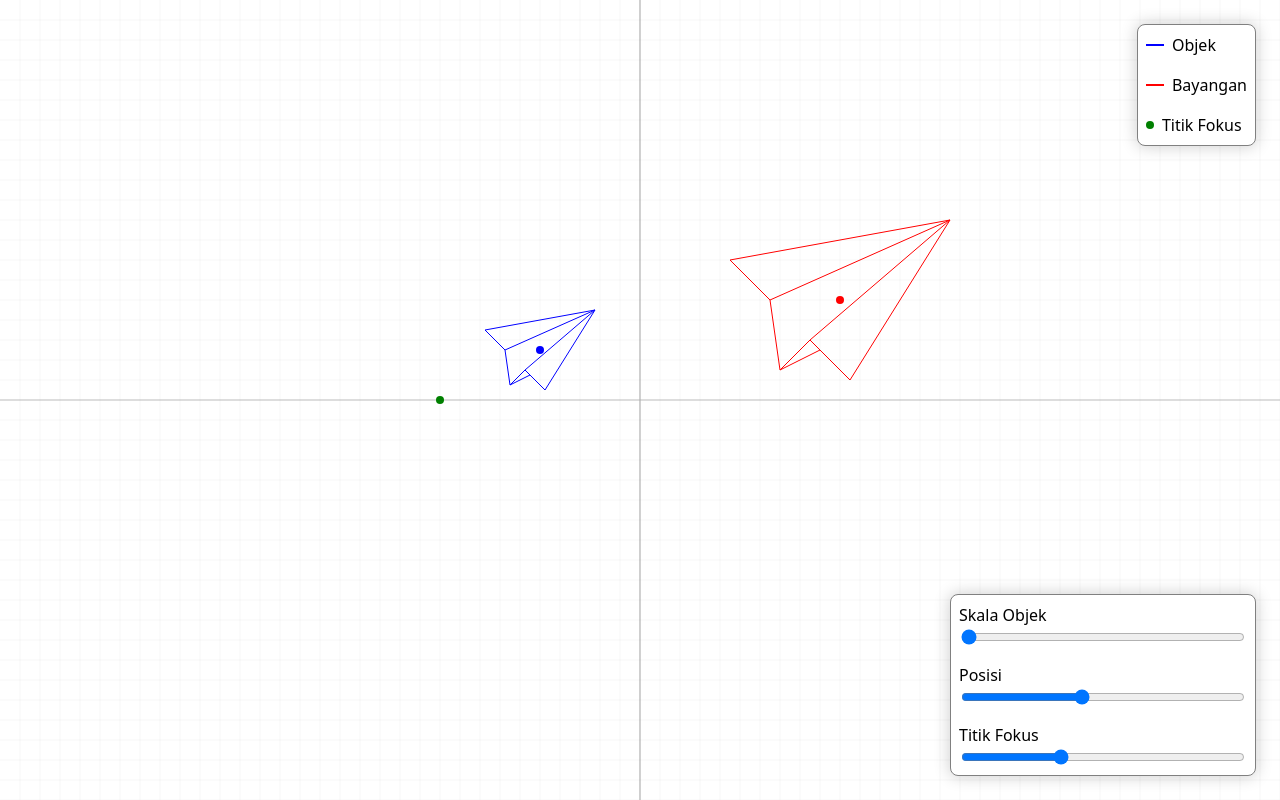
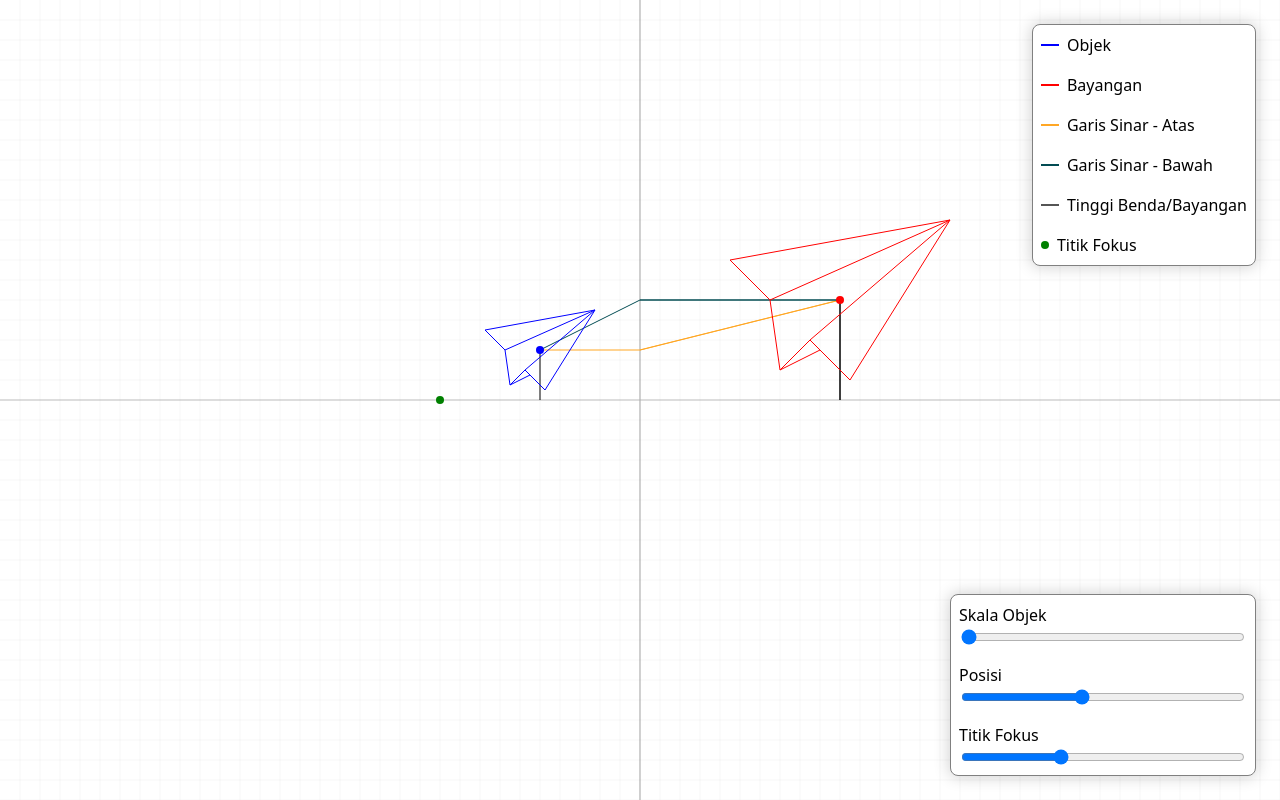
Before and after one commit to Lean-Six-Sigma-A3/Geometric-Optics, a website built with Vite: page index.html in a window 1280 px wide. Built offline with nearby package versions, Linux system fonts and the light colour scheme.

Commit message:
feat: light rays

```diff
--- a/index.html
+++ b/index.html
@@ -20,7 +20,18 @@
           <span class="line line__red"></span>
           <span>Bayangan</span>
         </div>
-
+        <div class="legend">
+          <span class="line line__yellow"></span>
+          <span>Garis Sinar - Atas</span>
+        </div>
+        <div class="legend">
+          <span class="line line__green"></span>
+          <span>Garis Sinar - Bawah</span>
+        </div>
+        <div class="legend">
+          <span class="line line__black"></span>
+          <span>Tinggi Benda/Bayangan</span>
+        </div>
         <div class="legend">
           <span class="dot dot__green"></span>
           <span>Titik Fokus</span>
--- a/src/components/canvas.ts
+++ b/src/components/canvas.ts
@@ -84,7 +84,7 @@ export class Canvas {
         this.pen.stroke()
     }
 
-    public drawLineGroup(lineGroup: LineGroup): void
+    public drawLineGroup(lineGroup: LineGroup, withCenterIndicator: boolean = false): void
     {
         // Mulai path untuk garis
         this.pen.beginPath()
@@ -107,10 +107,12 @@ export class Canvas {
         this.setPenColor(lineGroup.getColor())
         this.pen.stroke()
 
-        this.pen.beginPath()
-        this.pen.arc(lineGroup.getCenterX() + this.getXCenter(), lineGroup.getCenterY() + this.getYCenter(), 4, 0, 2 * Math.PI)
-        this.pen.closePath()
-        this.pen.fill()
+        if (withCenterIndicator) {
+            this.pen.beginPath()
+            this.pen.arc(lineGroup.getCenterX() + this.getXCenter(), lineGroup.getCenterY() + this.getYCenter(), 4, 0, 2 * Math.PI)
+            this.pen.closePath()
+            this.pen.fill()
+        }
     }
 
     public drawCircle(x: number, y: number, radius: number): void
--- a/src/components/mirror.ts
+++ b/src/components/mirror.ts
@@ -17,12 +17,14 @@ export interface MirrorControlElements {
 export class Mirror {
     private canvas: Canvas
     private object: LineGroup
+    private reflection: LineGroup
     private controlEl: MirrorControlElements
 
     public constructor(params: MirrorConstructorParameters)
     {
         this.canvas = params.canvas
         this.object = params.mirrorObject
+        this.reflection = this.object.clone()
         this.controlEl = params.controlEl
 
         this.prepareControlElements()
@@ -70,8 +72,9 @@ export class Mirror {
     private draw(): void
     {
         this.canvas.clearCanvas()
+        this.drawLightRays()
+        this.drawFocalPoint()
         this.drawObject()
-        this.drawFocalPoint()
         this.drawReflection()
     }
 
@@ -85,18 +88,18 @@ export class Mirror {
         this.object.setX(this.getObjectDistance())
 
         this.object.setColor("blue")
-        this.canvas.drawLineGroup(this.object)
+        this.canvas.drawLineGroup(this.object, true)
     }
 
     private drawReflection(): void
     {
-        const reflection = this.object.clone()
-        reflection.setX(this.getReflectionDistance())
-        reflection.setY(this.getReflectionHeight())
-        reflection.setScale(this.getMagnificationScale() * reflection.getScale())
-        reflection.setColor("red")
+        this.reflection = this.object.clone()
+        this.reflection.setX(this.getReflectionDistance())
+        this.reflection.setY(this.getReflectionHeight())
+        this.reflection.setScale(this.getMagnificationScale() * this.reflection.getScale())
+        this.reflection.setColor("red")
 
-        this.canvas.drawLineGroup(reflection)
+        this.canvas.drawLineGroup(this.reflection, true)
     }
 
     private drawFocalPoint(): void
@@ -105,6 +108,59 @@ export class Mirror {
         this.canvas.drawCircle(this.getFocalDistance(), 0, 4)
         this.canvas.resetPenColor()
     }
+
+    private drawLightRays(): void
+    {
+        const objectTopRays = [
+            [
+                this.getObjectDistance(),
+                this.getObjectHeight(),
+                0,
+                this.getObjectHeight(),
+            ],
+            [
+                0,
+                this.getObjectHeight(),
+                this.getReflectionDistance(),
+                this.getReflectionHeight(),
+            ],
+        ]
+
+        const objectBottomRays = [
+            [
+                this.getObjectDistance(),
+                this.getObjectHeight(),
+                0,
+                this.getReflectionHeight(),
+            ],
+            [
+                0,
+                this.getReflectionHeight(),
+                this.getReflectionDistance(),
+                this.getReflectionHeight(),
+            ],
+        ]
+
+        const heightLines = [
+            [
+                this.getObjectDistance(),
+                0,
+                this.getObjectDistance(),
+                this.getObjectHeight(),
+            ],
+            [
+                this.getReflectionDistance(),
+                0,
+                this.getReflectionDistance(),
+                this.getReflectionHeight(),
+            ],
+        ]
+
+        this.canvas.drawLineGroup(LineGroup.fromCoordinates(objectTopRays, { color: "#FFA725" }))
+        this.canvas.drawLineGroup(LineGroup.fromCoordinates(objectBottomRays, { color: "#034C53" }))
+        this.canvas.drawLineGroup(LineGroup.fromCoordinates(heightLines))
+    }
+
 
     private getObjectDistance(): number
     {
--- a/src/styles/main.css
+++ b/src/styles/main.css
@@ -74,6 +74,18 @@ body {
   border: 1px solid red;
 }
 
+.line__yellow {
+  border: 1px solid #FFA725;
+}
+
+.line__green {
+  border: 1px solid #034C53;
+}
+
+.line__dashed__black {
+  border: 1px solid #000000;
+}
+
 .dot {
   width: .5rem;
   height: .5rem;
```
